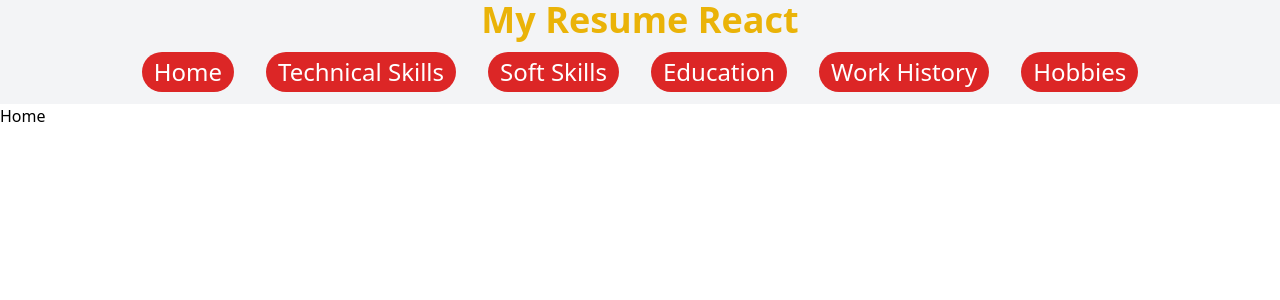
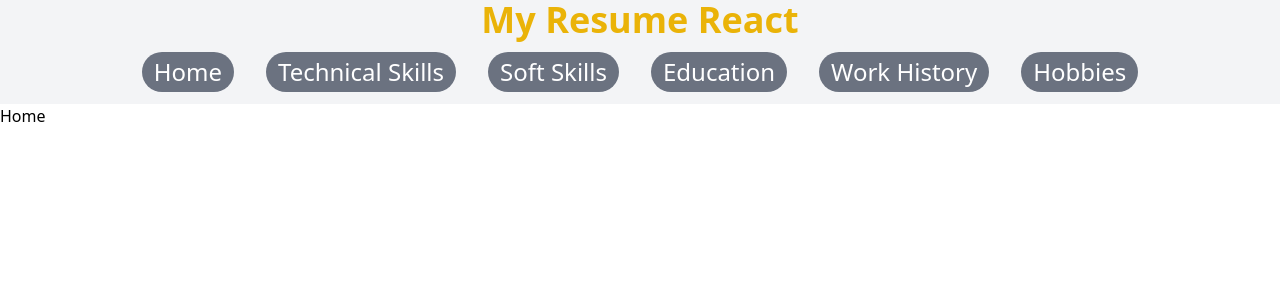
Before and after one commit to JenkinHe/resume-react, a React (Vite) app in the folder resumeApp/: page / in a window 1280 px wide. Shown: the top 300 px of the page. Built offline with nearby package versions, Linux system fonts and the light colour scheme.

Commit message:
navbar restyling

```diff
--- a/resumeApp/src/components/Navbar.jsx
+++ b/resumeApp/src/components/Navbar.jsx
@@ -9,22 +9,22 @@ export default function Navbar() {
         </Link>
       <ul className='flex flex-row mx-auto py-3'>
         <Link to={'/'}>
-          <li className='mx-4 inline-block bg-red-600 hover:bg-red-400 text-white rounded-full px-3 py-1 text-2xl font-sans font-open-sans text-center'>Home</li>
+          <li className='mx-4 inline-block bg-gray-500 hover:bg-red-600 text-white rounded-full px-3 py-1 text-2xl font-sans font-open-sans text-center'>Home</li>
         </Link>
         <Link to={'/technical-skills'}>
-          <li className='mx-4 inline-block bg-red-600 hover:bg-red-400 text-white rounded-full px-3 py-1 text-2xl font-sans font-open-sans text-center'>Technical Skills</li>
+          <li className='mx-4 inline-block bg-gray-500 hover:bg-red-600 text-white rounded-full px-3 py-1 text-2xl font-sans font-open-sans text-center'>Technical Skills</li>
         </Link>
         <Link to={'/soft-skills'}>
-          <li className='mx-4 inline-block bg-red-600 hover:bg-red-400 text-white rounded-full px-3 py-1 text-2xl font-sans font-open-sans text-center'>Soft Skills</li>
+          <li className='mx-4 inline-block bg-gray-500 hover:bg-red-600 text-white rounded-full px-3 py-1 text-2xl font-sans font-open-sans text-center'>Soft Skills</li>
         </Link>
         <Link to={'/education'}>
-          <li className='mx-4 inline-block bg-red-600 hover:bg-red-400 text-white rounded-full px-3 py-1 text-2xl font-sans font-open-sans text-center'>Education</li>
+          <li className='mx-4 inline-block bg-gray-500 hover:bg-red-600 text-white rounded-full px-3 py-1 text-2xl font-sans font-open-sans text-center'>Education</li>
         </Link>
         <Link to={'/work-history'}>
-          <li className='mx-4 inline-block bg-red-600 hover:bg-red-400 text-white rounded-full px-3 py-1 text-2xl font-sans font-open-sans text-center'>Work History</li>
+          <li className='mx-4 inline-block bg-gray-500 hover:bg-red-600 text-white rounded-full px-3 py-1 text-2xl font-sans font-open-sans text-center'>Work History</li>
         </Link>
         <Link to={'/hobbies'}>
-          <li className='mx-4 inline-block bg-red-600 hover:bg-red-400 text-white rounded-full px-3 py-1 text-2xl font-sans font-open-sans text-center'>Hobbies</li>
+          <li className='mx-4 inline-block bg-gray-500 hover:bg-red-600 text-white rounded-full px-3 py-1 text-2xl font-sans font-open-sans text-center'>Hobbies</li>
         </Link>
       </ul>
     </div>
```
